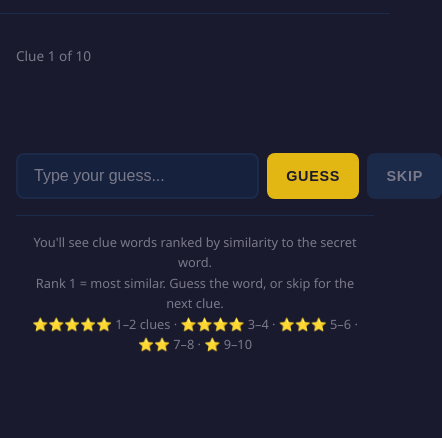
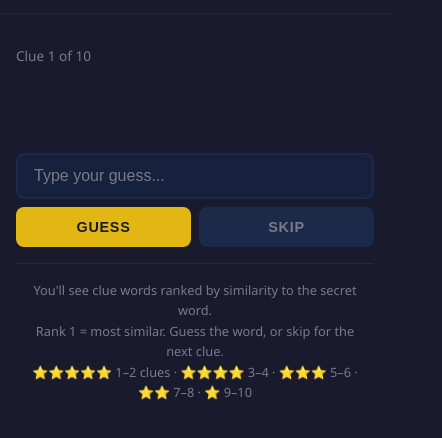
Before and after one commit to jamesjessian/clueword, a website: page public/index.html in a window 390 px wide. Shown: the part 90-528 px from the top of the page, 442 px wide, since content can reach past the window. Drawn offline with Linux system fonts and the light colour scheme; no server answers.

Commit message:
Fix mobile layout: input full-width, buttons wrap below

```diff
--- a/public/index.html
+++ b/public/index.html
@@ -130,12 +130,13 @@
 
     .guess-area {
       display: flex;
+      flex-wrap: wrap;
       gap: 0.5rem;
       margin-top: 0.5rem;
     }
 
     .guess-input {
-      flex-grow: 1;
+      flex: 1 1 100%;
       padding: 0.75rem 1rem;
       font-size: 1rem;
       background: var(--surface);
@@ -164,6 +165,7 @@
       transition: all 0.2s;
       text-transform: uppercase;
       letter-spacing: 0.05em;
+      flex: 1 1 0;
     }
 
     .btn:active {
```
